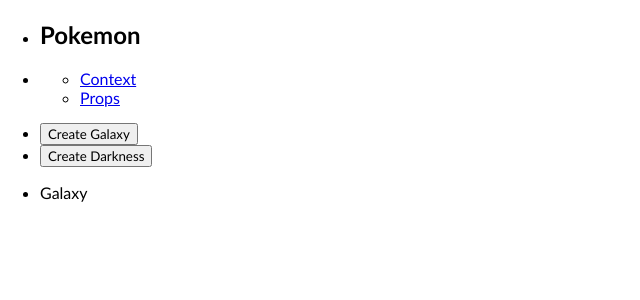
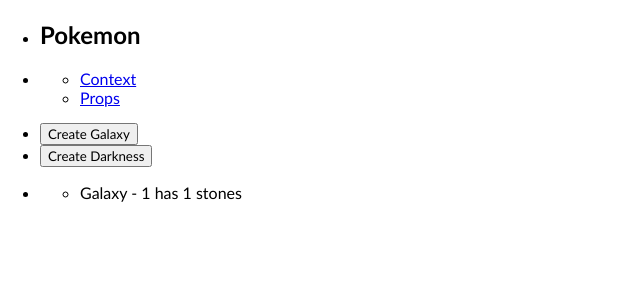
Before and after one commit to vipulDessai/react-life-style, a React app: page /props in a window 1280 px wide. Shown: the top 300 px of the page, without its empty margins (0-640 px from the left). Built offline with nearby package versions, Linux system fonts and the light colour scheme.

Commit message:
derived state and snapshot

```diff
--- a/src/_components/Galaxy.tsx
+++ b/src/_components/Galaxy.tsx
@@ -1,16 +1,51 @@
+import { GalaxyType, PlanetType } from '@/_types';
 import React, { Component } from 'react';
+import { Planet } from './Planet';
 
 interface PropsType {
+    galaxy: GalaxyType,
     destroyGalaxy: (galaxyId: number) => void;
 }
 
-export class Galaxy extends Component<PropsType> {
+interface StateTypes {
+    id: number,
+    darkStoneQty: number,
+    planets: PlanetType[]
+}
+
+export class Galaxy extends Component<PropsType, StateTypes> {
     constructor(props: PropsType) {
         super(props);
+
+        this.state = {
+            id: props.galaxy.id,
+            darkStoneQty: props.galaxy.darkStoneQty,
+            planets: []
+        };
     }
+
+    static getDerivedStateFromProps(props: PropsType, state: StateTypes) {
+        console.log('get the derived state from props');
+
+        return {darkStoneQty: 1};
+    }
+
+    componentDidUpdate(prevProps: PropsType, prevState: StateTypes) {
+        console.log(`galaxy updated!! - stone QTY is ${prevState.darkStoneQty}`);
+    }
+
     render() {
         return (
-            <li>Galaxy</li>
+            <li>
+                <ul>
+                    <li>Galaxy - {this.state.id} has {this.state.darkStoneQty} stones</li>
+                    {
+                        this.state.planets.map(
+                            planet => <Planet></Planet>
+                        )
+                    }
+                </ul>
+            </li>
         );
     }
 }
--- a/src/_components/Planet.tsx
+++ b/src/_components/Planet.tsx
@@ -1,5 +1,9 @@
 import React, { Component } from 'react';
 
 export class Planet extends Component {
-
+    render() {
+        return (
+            <p>Planet</p>
+        );
+    }
 }
--- a/src/_helpers/Props.tsx
+++ b/src/_helpers/Props.tsx
@@ -2,11 +2,8 @@
 
 import { Galaxy } from '@/_components';
 import { Messages } from '@/_components/Messages';
+import { GalaxyType } from '@/_types';
 
-interface GalaxyType {
-    id: number,
-    darkStoneQty: number,
-}
 
 interface PropsType {
 
@@ -16,6 +13,10 @@
     darknessReady: boolean,
     messages: string[],
     galaxies: GalaxyType[],
+}
+
+interface SnapShotType {
+    message: string,
 }
 
 let timerPointer: NodeJS.Timer = null;
@@ -37,7 +38,15 @@
         console.log('Universe Instantiated!!');
     }
 
-    componentDidUpdate(prevProps: PropsType, prevStates: StateType) {
+    getSnapshotBeforeUpdate(prevProps: PropsType, prevStates: StateType) {
+        console.log('Universe is about to be Updated!!');
+
+        return { message: 'this is a snap before update' };
+    }
+
+    componentDidUpdate(prevProps: PropsType, prevStates: StateType, snapshot: SnapShotType) {
+        snapshot && console.log(`snapshot message - ${snapshot.message}`);
+
         console.log('Universe Updated!!');
 
         if(this.state.messages.length > 0) {
@@ -112,7 +121,7 @@
                 </ul>
                 <ul>
                     {
-                        this.state.galaxies.map(galaxy => <Galaxy key={galaxy.id} destroyGalaxy={this.destroyGalaxy} />)
+                        this.state.galaxies.map(galaxy => <Galaxy key={galaxy.id} galaxy={galaxy} destroyGalaxy={this.destroyGalaxy} />)
                     }
                 </ul>
             </section>
--- /dev/null
+++ b/src/_types/galaxy.ts
@@ -0,0 +1,4 @@
+export interface GalaxyType {
+    id: number,
+    darkStoneQty: number,
+}
--- /dev/null
+++ b/src/_types/index.ts
@@ -0,0 +1,2 @@
+export * from './galaxy';
+export * from './planet';
--- /dev/null
+++ b/src/_types/planet.ts
@@ -0,0 +1,3 @@
+export interface PlanetType {
+    food: number,
+}
```
Also changed, not shown: 1 other file (tests, documents, lock files or other folders).
